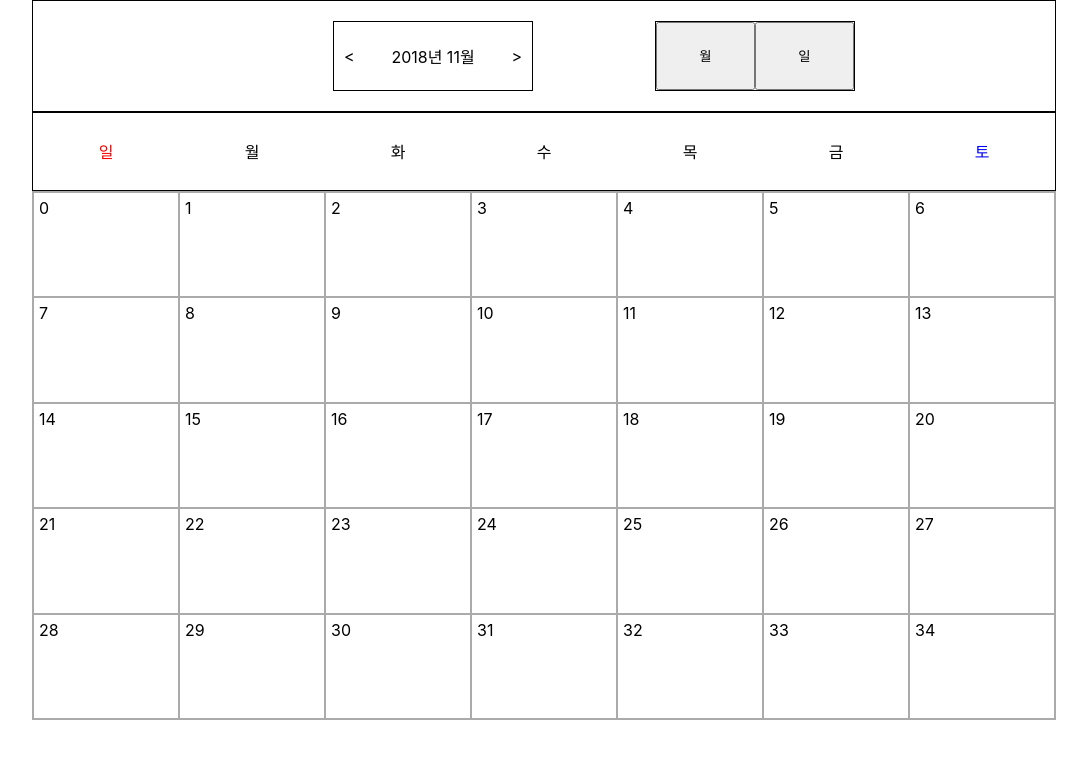
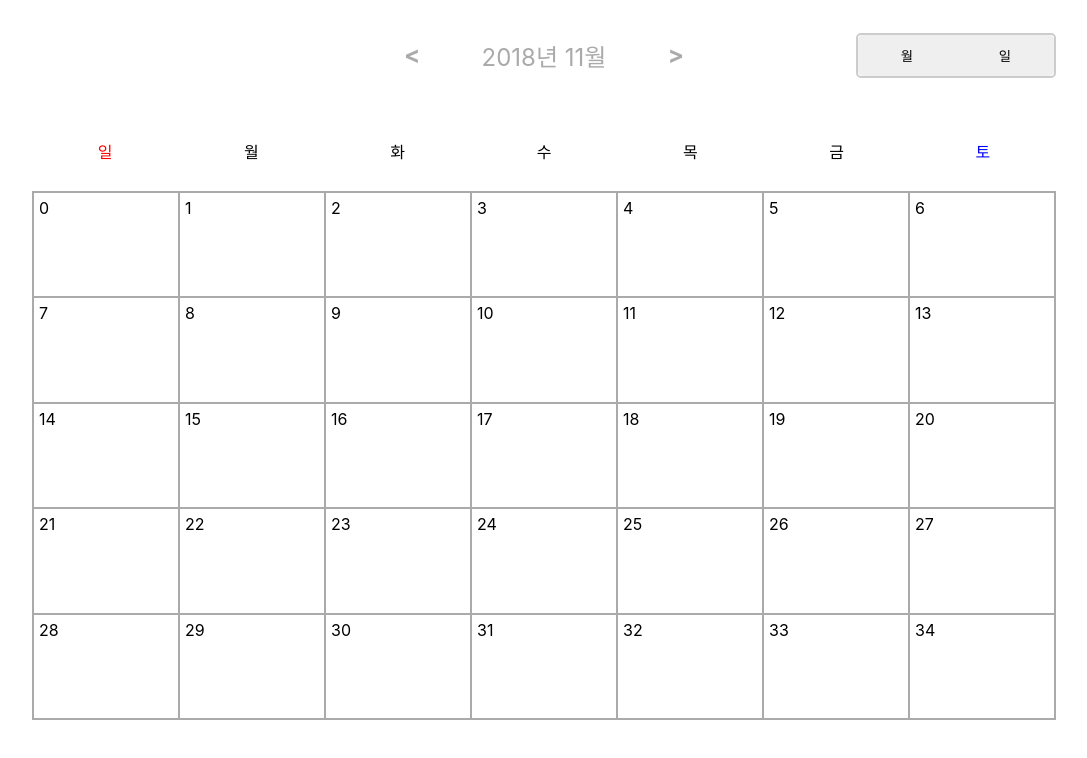
Before and after one commit to yangwooseong/Calendar-App, a website built with webpack: page web/dist/index.html in a window 1280 px wide. Shown: the whole page, without its empty margins (96-1183 px from the left). Built offline with nearby package versions, Linux system fonts and the light colour scheme.

Commit message:
add styling

```diff
--- a/web/src/_components/Header.module.scss
+++ b/web/src/_components/Header.module.scss
@@ -2,7 +2,7 @@
   display: flex;
   width: 100%;
   height: 8rem;
-  border: 1px solid black;
-  justify-content: space-between;
+  justify-content: center;
+  position: relative;
   align-items: center;
 }
--- a/web/src/_components/MainContainer.module.scss
+++ b/web/src/_components/MainContainer.module.scss
@@ -7,7 +7,6 @@
 }
 .calendar-header {
   width: 100%;
-  border: 1px solid black;
   display: flex;
   height: 15%;
   align-items: center;
--- a/web/src/_components/RangeSelector.module.scss
+++ b/web/src/_components/RangeSelector.module.scss
@@ -1,16 +1,23 @@
 .range-selector {
   width: 200px;
-  height: 70px;
-  margin-right: 200px;
-  border: 1px solid black;
+  height: 45px;
+  border-radius: 5px;
+  position: absolute;
+  right: 0px;
+  border: 2px solid #ccc;
   display: flex;
 
-  .left-button {
+  @mixin twobuttons {
     width: 100%;
     cursor: pointer;
+    border: none;
+  }
+  .left-button {
+    @include twobuttons();
+    border-radius: 5px 0 0 5px;
   }
   .right-button {
-    width: 100%;
-    cursor: pointer;
+    @include twobuttons();
+    border-radius: 0 5px 5px 0;
   }
 }
--- a/web/src/_components/TimeRange.module.scss
+++ b/web/src/_components/TimeRange.module.scss
@@ -1,17 +1,22 @@
 .time-range {
-  width: 200px;
+  width: 300px;
   height: 70px;
-  margin-left: 300px;
-  border: 1px solid black;
+  border: 1px soid black;
+  font: normal 1.5rem bold;
+  color: #aaa;
   display: flex;
   justify-content: space-between;
   align-items: center;
 }
 .left-arrow {
   margin-left: 10px;
+  margin-bottom: 3px;
   cursor: pointer;
+  font-weight: bold;
 }
 .right-arrow {
   margin-right: 10px;
+  margin-bottom: 3px;
   cursor: pointer;
+  font-weight: bold;
 }
```
